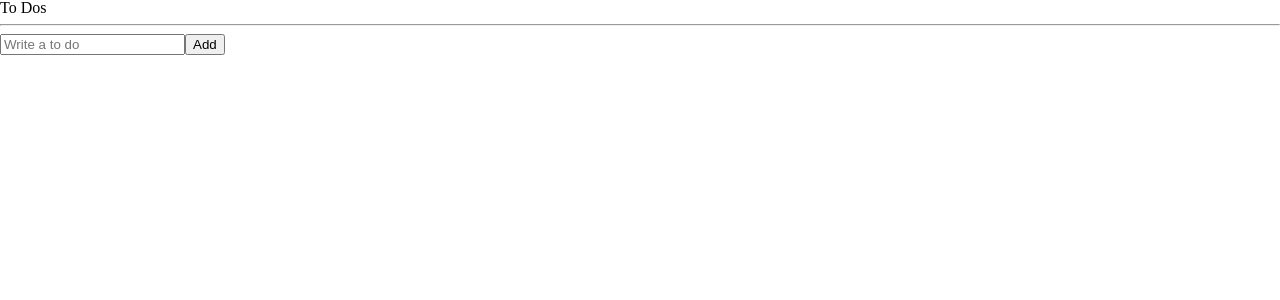
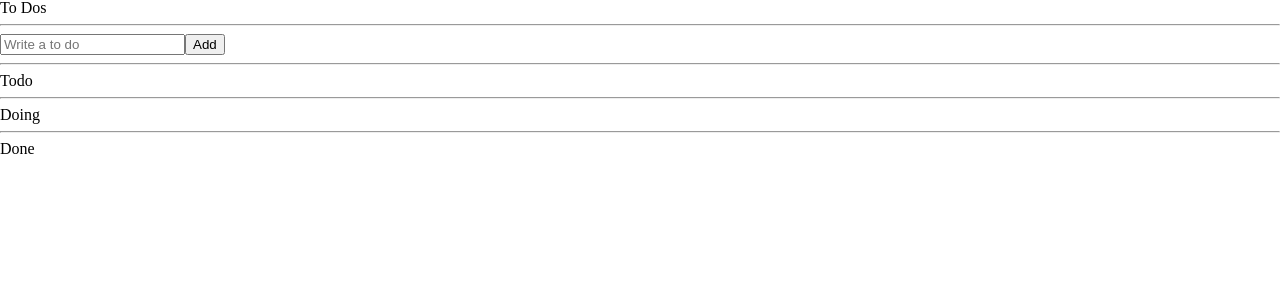
Before and after one commit to SM0413/react-todo, a React (Create React App) app: page / in a window 1280 px wide. Shown: the top 300 px of the page. Built offline with nearby package versions, Linux system fonts and the light colour scheme.

Commit message:
Selectors part One

```diff
--- a/src/atoms.tsx
+++ b/src/atoms.tsx
@@ -1,4 +1,4 @@
-import { atom } from "recoil";
+import { atom, selector } from "recoil";
 
 export interface IToDo {
   text: string;
@@ -10,3 +10,15 @@
   key: "toDo",
   default: [],
 });
+
+export const toDoSelector = selector({
+  key: "toDoSelector",
+  get: ({ get }) => {
+    const toDos = get(toDoState);
+    return [
+      toDos.filter((toDo) => toDo.category === "TO_DO"),
+      toDos.filter((toDo) => toDo.category === "DOING"),
+      toDos.filter((toDo) => toDo.category === "DONE"),
+    ];
+  },
+});
--- a/src/components/CreateToDo.tsx
+++ b/src/components/CreateToDo.tsx
@@ -36,6 +36,7 @@
         />
         <button>Add</button>
       </form>
+      <hr />
     </WriteToDo>
   );
 }
--- a/src/components/ToDoList.tsx
+++ b/src/components/ToDoList.tsx
@@ -1,5 +1,5 @@
 import { useRecoilValue } from "recoil";
-import { toDoState } from "../atoms";
+import { toDoSelector, toDoState } from "../atoms";
 import { CreateToDo } from "./CreateToDo";
 import { ToDo } from "./ToDo";
 import styled from "styled-components";
@@ -11,12 +11,27 @@
 `;
 
 export function ToDoList() {
-  const toDos = useRecoilValue(toDoState);
+  const [toDo, doing, done] = useRecoilValue(toDoSelector);
   return (
     <Container>
       <CreateToDo />
+      <h1>Todo</h1>
       <ul>
-        {toDos.map((toDo) => (
+        {toDo.map((toDo) => (
+          <ToDo key={toDo.id} {...toDo} />
+        ))}
+      </ul>
+      <hr />
+      <h1>Doing</h1>
+      <ul>
+        {doing.map((toDo) => (
+          <ToDo key={toDo.id} {...toDo} />
+        ))}
+      </ul>
+      <hr />
+      <h1>Done</h1>
+      <ul>
+        {done.map((toDo) => (
           <ToDo key={toDo.id} {...toDo} />
         ))}
       </ul>
```
